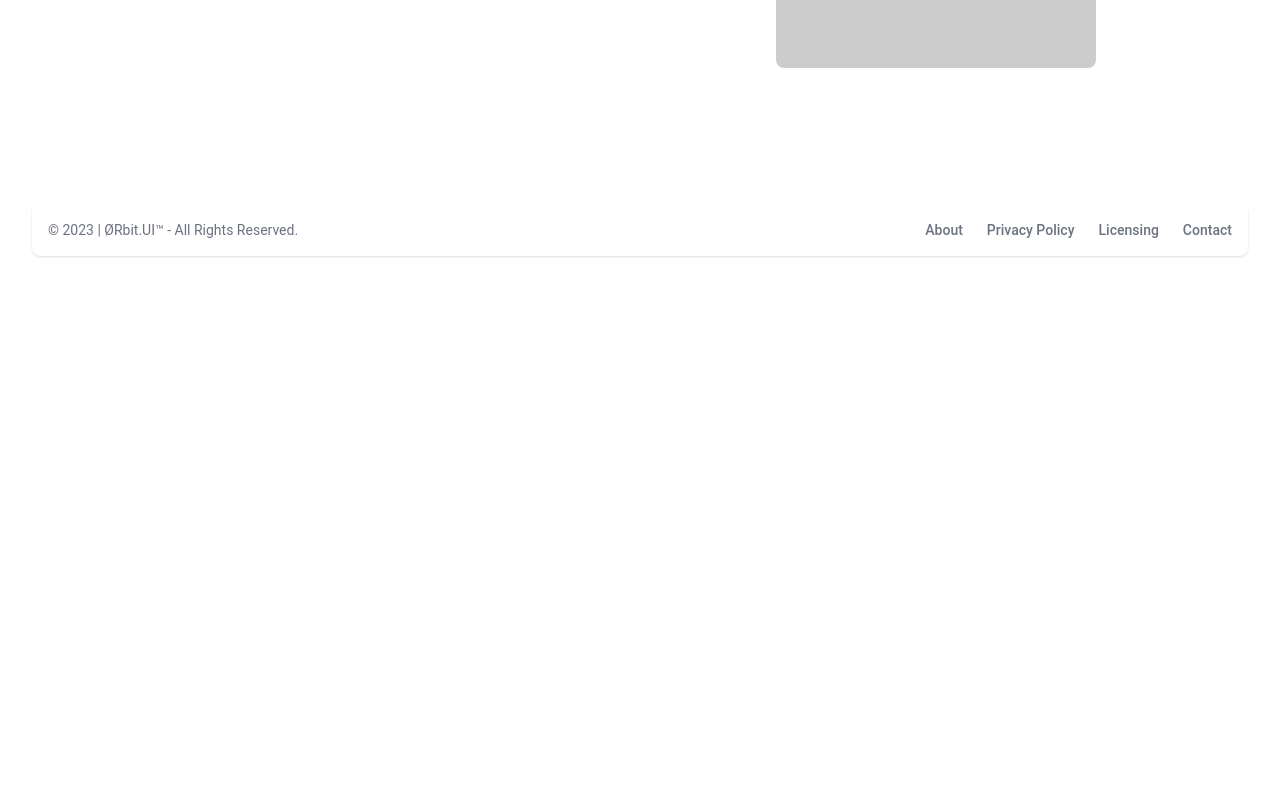
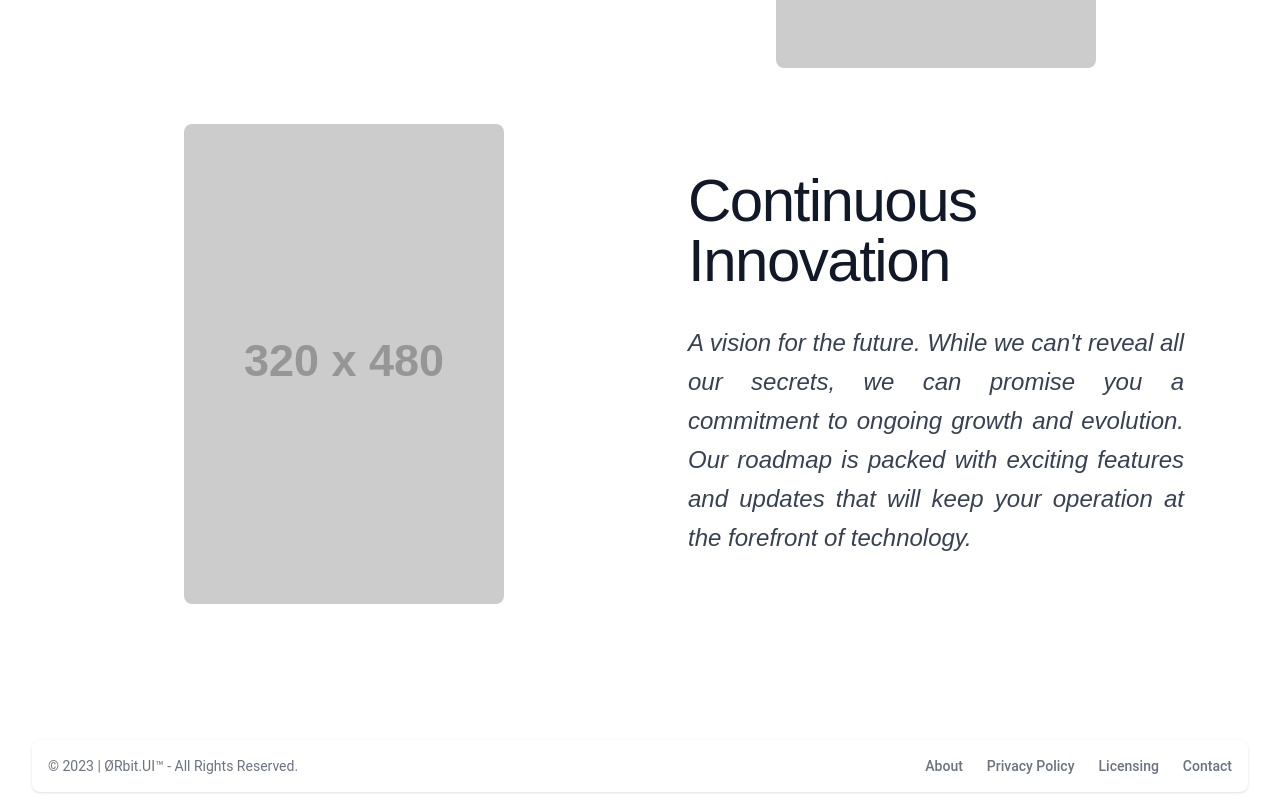
Before and after one commit to deZbrown/orbit-web, a React (Create React App) app: page / in a window 1280 px wide. Shown: the part 3260-4068 px from the top of the page. Before the commit the page ends 3532 px from the top, so only its background shows below. Built offline with nearby package versions, Linux system fonts and the light colour scheme.

Commit message:
Added Continuous Innovation feature component.

```diff
--- a/src/components/Main/Hero.jsx
+++ b/src/components/Main/Hero.jsx
@@ -6,6 +6,7 @@ import ReducedOperatingCosts from "./SVP/ReducedOperatingCosts";
 import ImprovedServiceAgentEfficiency from "./SVP/ImprovedServiceAgentEfficiency";
 import ScalableAndAdaptableSolution from "./SVP/ScalableAndAdaptableSolution";
 import DataDrivenDecisionMaking from "./SVP/DataDrivenDecisionMaking";
+import ContinuousInnovation from "./SVP/ContinuousInnovation";
 
 const Hero = () => {
     return (
@@ -34,6 +35,8 @@ const Hero = () => {
 
             <DataDrivenDecisionMaking />
 
+            <ContinuousInnovation />
+
         </section>
     );
 }
--- /dev/null
+++ b/src/components/Main/SVP/ContinuousInnovation.jsx
@@ -0,0 +1,31 @@
+import React from 'react';
+
+const FeatureSection = () => {
+    return (
+        <div className="flex flex-col md:flex-row w-full justify-between my-14 px-8">
+
+            <div className="w-full md:w-1/2 flex justify-center px-24">
+
+                <img src='https://fakeimg.pl/320x480/4c5270/F652A0' alt="Visual" className="rounded-lg" />
+
+            </div>
+
+            <div className="w-full md:w-1/2 flex flex-col justify-center items-start px-12 mb-8 md:mb-0">
+
+                <h2 className="mb-4 text-6xl font-work-sans tracking-tight text-gray-900 dark:text-white text-left">
+                    Continuous Innovation
+                </h2>
+
+                <p className="font-thin font-work-sans text-2xl text-gray-700 leading-relaxed text-justify mt-4 italic">
+                    A vision for the future. While we can't reveal all our secrets, we can promise you a commitment to
+                    ongoing growth and evolution. Our roadmap is packed with exciting features and updates that will
+                    keep your operation at the forefront of technology.
+                </p>
+
+            </div>
+
+        </div>
+    );
+};
+
+export default FeatureSection;
```
